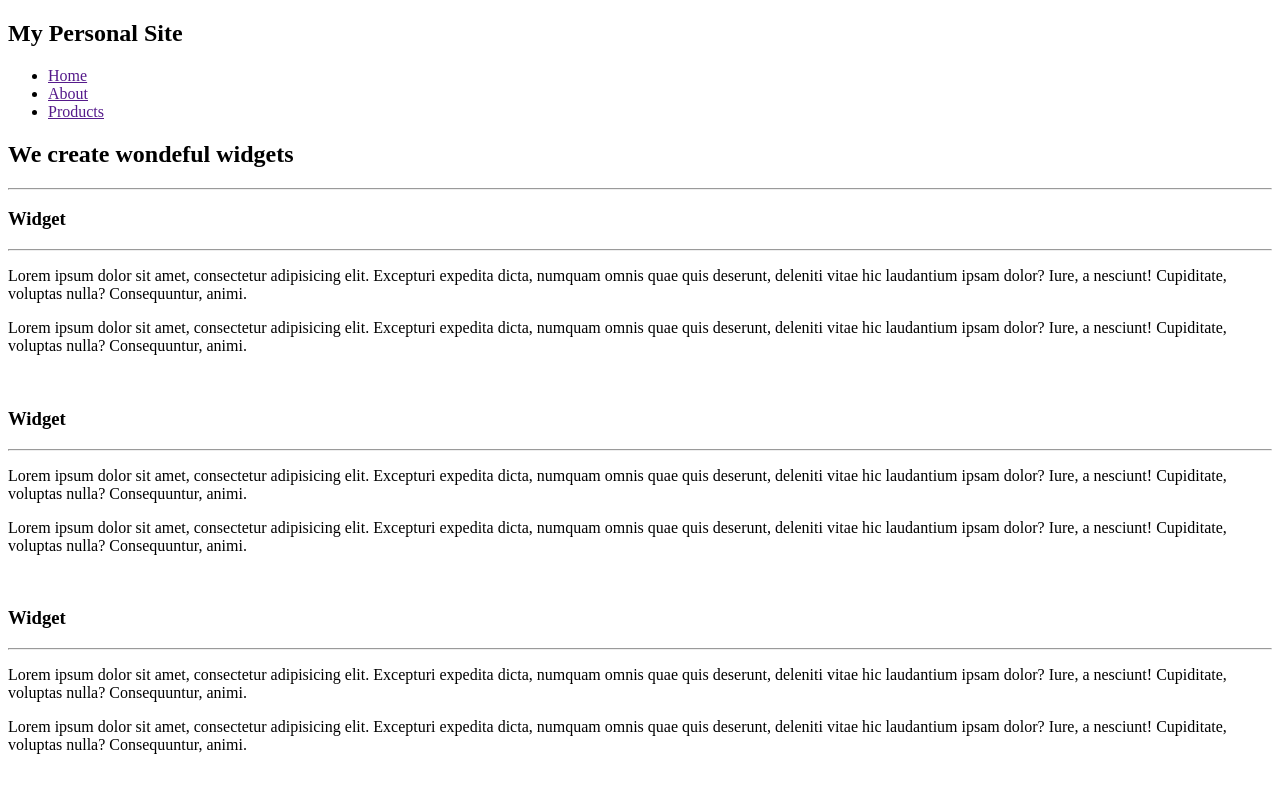
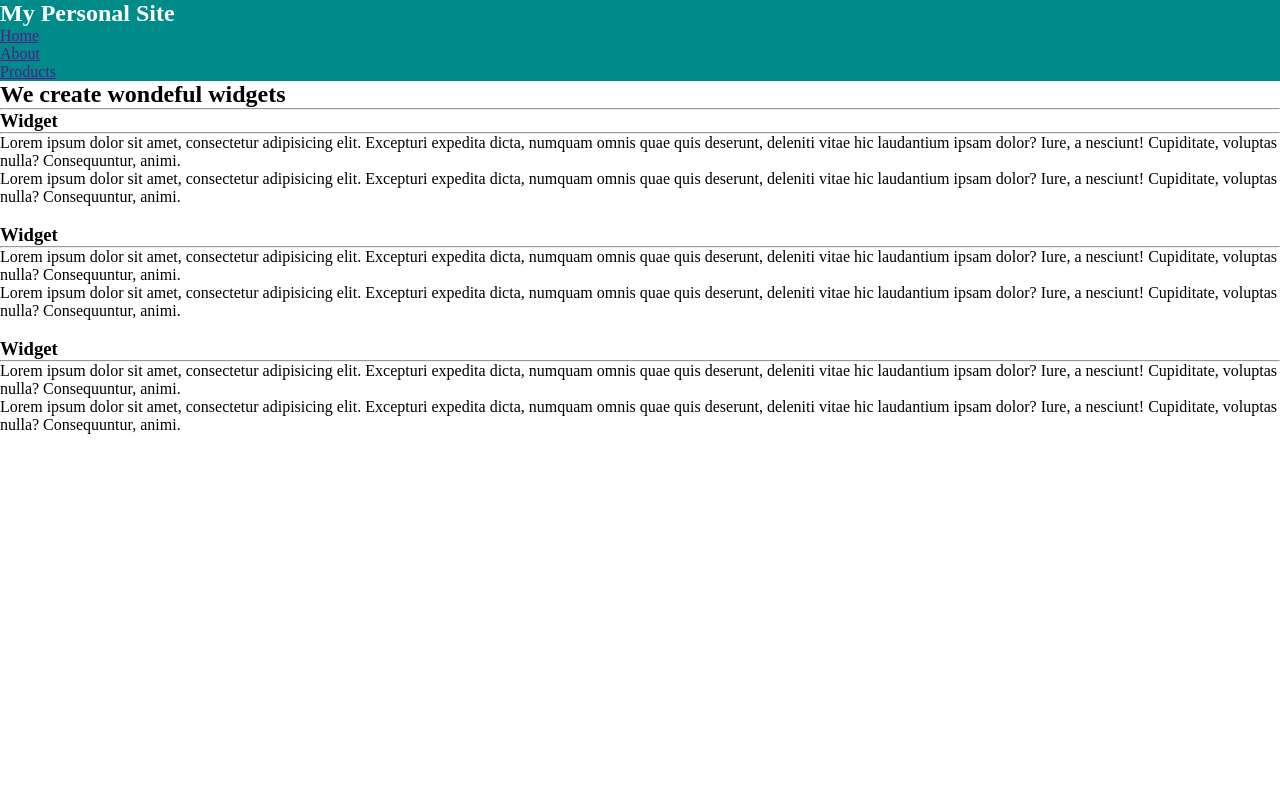
Before and after one commit to trtoledo/demo-pp-site2, a plain HTML site: page index.htm in a window 1280 px wide. Drawn offline with Linux system fonts and the light colour scheme.

Commit message:
header background

```diff
--- a/index.htm
+++ b/index.htm
@@ -7,9 +7,9 @@
     <link rel="stylesheet" href="./styles.css"/>
 </head>
 <body>
-    <header>
+    <header class="persistent-header">
         <h2>My Personal Site</h2>
-        <nav>
+        <nav class="main-nav">
             <ul>
                 <li><a href="">Home</a></li>
                 <li><a href="">About</a></li>
--- a/styles.css
+++ b/styles.css
@@ -0,0 +1,12 @@
+*{
+    padding: 0px;
+    margin: 0px;
+    box-sizing: border-box;
+
+
+}
+
+.persistent-header{
+    background-color: darkcyan;
+    color: white;
+}
```
